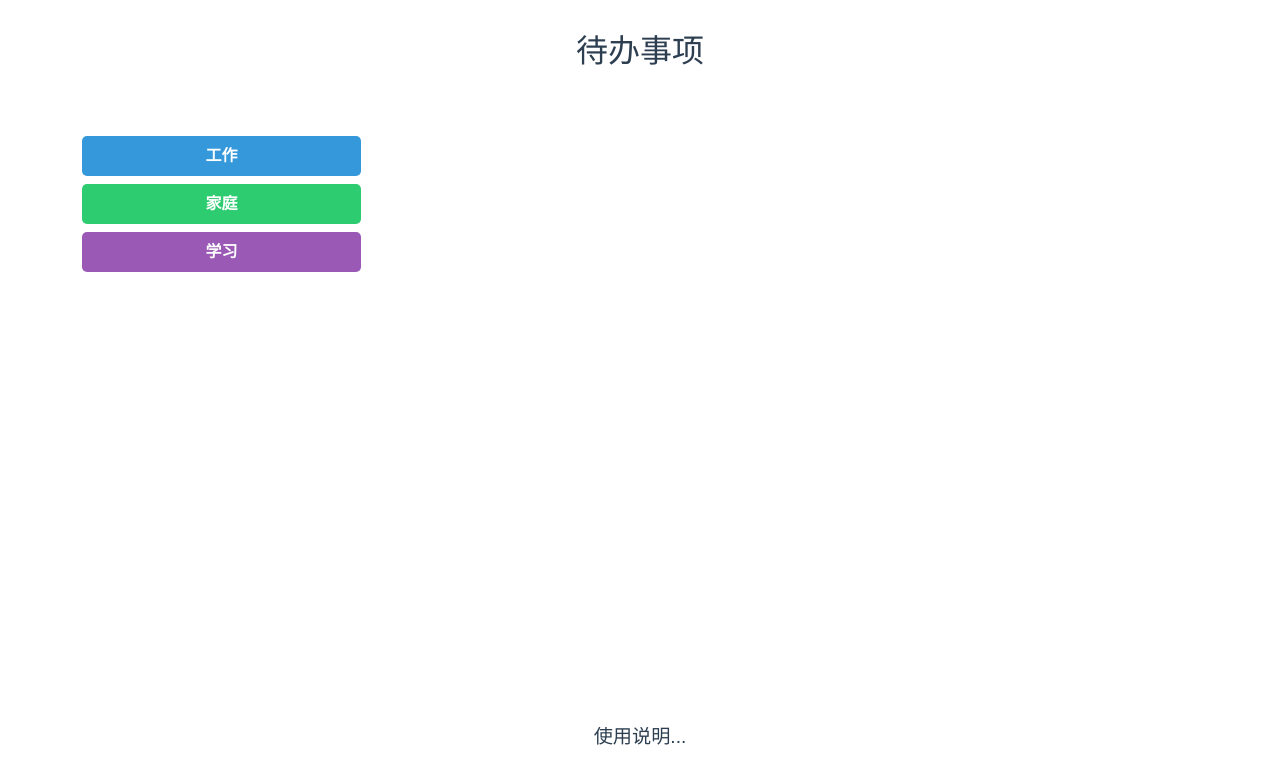
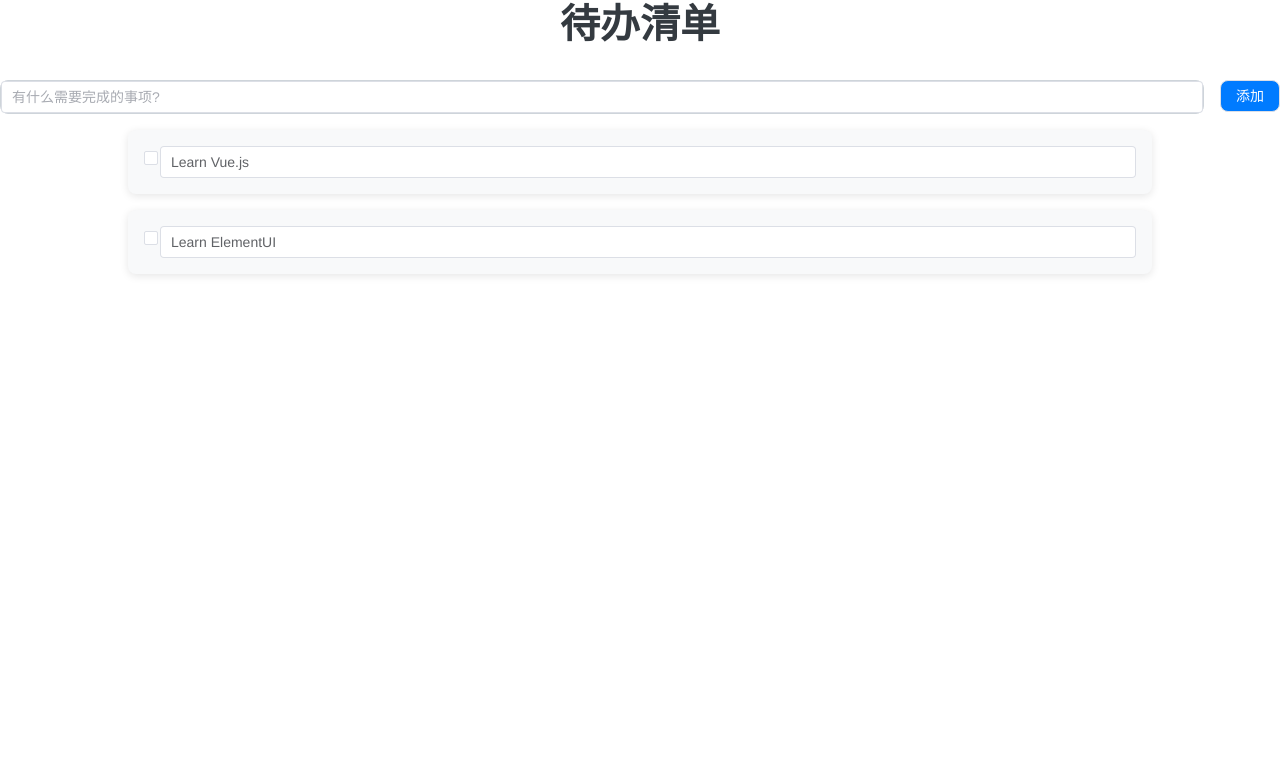
Before and after one commit to QingYang1807/EfficientOffice, a Vue app in the folder frontend/: page /#/todo in a window 1280 px wide. Shown: the top 784 px of the page. Built offline with nearby package versions, Linux system fonts and the light colour scheme.

Commit message:
update todo-list page,element-plus dependency and main.js

```diff
--- a/frontend/package.json
+++ b/frontend/package.json
@@ -10,6 +10,7 @@
   "dependencies": {
     "bootstrap-vue": "^2.23.1",
     "core-js": "^3.8.3",
+    "element-plus": "^2.3.4",
     "vue": "^3.2.13",
     "vue-router": "^4.0.13"
   },
--- /dev/null
+++ b/frontend/src/components/TodoItem.vue
@@ -0,0 +1,63 @@
+<template>
+  <div class="todo-item">
+    <el-checkbox v-model="todoItem.completed" class="todo-checkbox"></el-checkbox>
+    <el-input v-model="todoItem.text" @blur="updateTodo" class=""></el-input>
+    <el-button @click="deleteTodo" class="todo-button">删除</el-button>
+  </div>
+</template>
+
+<script>
+import { ElCheckbox, ElButton, ElInput } from 'element-plus';
+
+export default {
+  props: ['todo-item'],
+  components: {
+    ElCheckbox,
+    ElButton,
+    ElInput
+  },
+  methods: {
+    deleteTodo() {
+      this.$emit('delete', this.todoItem.id);
+    },
+    updateTodo() {
+      this.$emit('update', this.todoItem);
+    }
+  }
+}
+</script>
+
+<style scoped>
+.todo-item {
+  display: flex;
+  align-items: center;
+  padding: 1rem;
+  background-color: #f8f9fa;
+  border-radius: 0.5rem;
+  box-shadow: 0 2px 8px rgba(0, 0, 0, 0.1);
+  position: relative;
+}
+
+.todo-checkbox {
+  width: 1rem;
+  height: 1rem;
+  flex-shrink: 0;
+}
+
+.todo-input {
+  flex-grow: 1;
+  margin-left: 1rem;
+}
+
+.todo-button {
+  position: absolute;
+  right: 1rem;
+  background-color: #dc3545;
+  color: white;
+  display: none;
+}
+
+.todo-item:hover .todo-button {
+  display: block;
+}
+</style>
--- a/frontend/src/components/TodoItems.vue
+++ b/frontend/src/components/TodoItems.vue
@@ -1,189 +1,87 @@
 <template>
-    <div class="todo-container">
-        <h1 class="text-center">待办事项</h1>
-        <div class="content">
-            <div class="tags">
-                <ul>
-                    <li v-for="(tag, index) in tags" :key="index" :style="{ backgroundColor: tag.color }">
-                        {{ tag.text }}
-                    </li>
-                </ul>
-            </div>
-            <div class="todos">
-                <ul>
-                    <li v-for="todoItem in todoItems" :key="todoItem.id"
-                        @contextmenu.prevent="openContextMenu($event, todoItem)">
-                        <input type="checkbox" v-model="todoItem.starred" @change="updateTodoItem(todoItem)" />
-                        {{ todoItem.title }}
-                        <div class="right-click-menu" v-if="todoItem.showRightClickMenu">
-                            <button @click="editTodoItem(todoItem)">编辑</button>
-                            <button @click="deleteTodoItem(todoItem)">删除</button>
-                            <input type="datetime-local" v-model="todoItem.alarm" @change="updateTodoItem(todoItem)" />
-                        </div>
-                    </li>
-                </ul>
-            </div>
+    <div class="todo-list">
+        <h1 class="title">待办清单</h1>
+        <div class="add-todo">
+            <el-input v-model="newTodo" placeholder="有什么需要完成的事项?" @keyup.enter="addTodo" class="add-input"></el-input>
+            <el-button @click="addTodo" class="add-button">添加</el-button>
         </div>
-        <p class="instructions">使用说明...</p>
-        <div class="right-click-menu" v-if="selectedTodoItem" :style="contextMenuStyles">
-            <button @click="editTodoItem(selectedTodoItem)">编辑</button>
-            <button @click="deleteTodoItem(selectedTodoItem)">删除</button>
-            <input type="datetime-local" v-model="selectedTodoItem.alarm" @change="updateTodoItem(selectedTodoItem)" />
+        <div class="todo-container">
+            <todo-item v-for="todo in todos" :key="todo.id" :todoItem="todo" @delete="deleteTodo" @update="updateTodo"
+                class="todo-item">
+            </todo-item>
         </div>
     </div>
 </template>
 
 <script>
+import { ElInput, ElButton } from 'element-plus';
+import TodoItem from './TodoItem.vue'
+
 export default {
+    components: { TodoItem, ElInput, ElButton },
     data() {
         return {
-            todoItems: JSON.parse(localStorage.getItem("todoItems")) || [],
-            tags: [
-                { text: "工作", color: "#3498db" },
-                { text: "家庭", color: "#2ecc71" },
-                { text: "学习", color: "#9b59b6" },
-                // 更多标签...
+            newTodo: '',
+            todos: [
+                { id: 1, text: 'Learn Vue.js', completed: false },
+                { id: 2, text: 'Learn ElementUI', completed: false },
             ],
-            contextMenuStyles: {},
-            selectedTodoItem: null,
-        };
+        }
     },
     methods: {
-        updateTodoItem(todoItem) {
-            const index = this.todoItems.findIndex((item) => item.id === todoItem.id);
-            this.todoItems.splice(index, 1, todoItem);
-            localStorage.setItem("todoItems", JSON.stringify(this.todoItems));
+        addTodo() {
+            if (this.newTodo) {
+                this.todos.push({ id: Date.now(), text: this.newTodo, completed: false });
+                this.newTodo = '';
+            }
         },
-        editTodoItem(todoItem) {
-            console.log(todoItem);
-            // 编辑待办事项的实现...
+        deleteTodo(id) {
+            this.todos = this.todos.filter(todo => todo.id !== id);
         },
-        deleteTodoItem(todoItem) {
-            this.todoItems = this.todoItems.filter((item) => item.id !== todoItem.id);
-            localStorage.setItem("todoItems", JSON.stringify(this.todoItems));
-        },
-        openContextMenu(event, todoItem) {
-            event.preventDefault();
-            this.contextMenuStyles = {
-                left: `${event.clientX}px`,
-                top: `${event.clientY}px`,
-            };
-            this.selectedTodoItem = todoItem;
-        },
-    },
-};
+        updateTodo(updatedTodo) {
+            const index = this.todos.findIndex(todo => todo.id === updatedTodo.id);
+            if (index !== -1) {
+                this.todos.splice(index, 1, updatedTodo);
+            }
+        }
+    }
+}
 </script>
 
 <style scoped>
-.todo-container {
-    padding: 2rem;
-    display: flex;
-    flex-direction: column;
-    height: 100%;
-}
-
-h1 {
-    font-size: 2em;
-    margin-bottom: 0.5em;
-    color: #2c3e50;
-}
-
-.content {
-    display: flex;
-    flex: 1;
-}
-
-.tags {
-    flex: 1;
-}
-
-.todos {
-    flex: 3;
-}
-
-.tags ul,
-.todos ul {
-    list-style-type: none;
-    padding: 0;
-}
-
-.tags li {
-    padding: 0.5em;
-    margin-bottom: 0.5em;
-    border-radius: 5px;
-    color: white;
+.title {
+    text-align: center;
+    margin-bottom: 2rem;
+    color: #343a40;
     font-weight: bold;
 }
 
-.todos li {
-    position: relative;
-    background-color: #f5f5f5;
-    padding: 1em;
-    border-radius: 5px;
-    margin-bottom: 1em;
+.add-todo {
+    display: flex;
+    justify-content: center;
+    margin-bottom: 1rem;
 }
 
-input[type="checkbox"] {
-    margin-right: 0.5em;
+.add-input {
+    margin-right: 1rem;
+    border-radius: 0.5rem;
+    border: 1px solid #ced4da;
 }
 
-.right-click-menu {
-    position: absolute;
-    top: 0;
-    right: 0;
+.add-button {
+    background-color: #007bff;
+    color: white;
+    border-radius: 0.5rem;
+}
+
+.todo-container {
     display: flex;
     flex-direction: column;
-    gap: 0.5em;
-    background-color: #f5f5f5;
-    padding: 0.5em;
-    border-radius: 5px;
-    box-shadow: 0 2px 4px rgba(0, 0, 0, 0.1);
-    z-index: 10;
+    align-items: center;
 }
 
-button {
-    background-color: #2c3e50;
-    color: white;
-    font-size: 1em;
-    font-weight: bold;
-    padding: 0.5em 1em;
-    border: none;
-    border-radius: 5px;
-    cursor: pointer;
-    transition: background-color 0.3s;
-}
-
-button:hover {
-    background-color: #34495e;
-}
-
-.instructions {
-    font-size: 1.2em;
-    color: #2c3e50;
-    margin-top: 1em;
-    text-align: center;
-}
-
-.right-click-menu {
-    position: absolute;
-    background-color: white;
-    box-shadow: 0 2px 4px rgba(0, 0, 0, 0.1);
-    border-radius: 5px;
-    z-index: 1;
-    padding: 5px;
-}
-
-.right-click-menu button {
-    display: block;
-    background: none;
-    border: none;
-    cursor: pointer;
-    text-align: left;
-    width: 100%;
-    padding: 5px;
-}
-
-.right-click-menu button:hover {
-    background-color: #000;
+.todo-item {
+    margin-bottom: 1rem;
+    width: 80%;
 }
 </style>
--- a/frontend/src/main.js
+++ b/frontend/src/main.js
@@ -1,7 +1,9 @@
 import { createApp } from 'vue'
+import ElementPlus from 'element-plus';
+import 'element-plus/dist/index.css'
 import App from './App.vue'
 import router from './router';
 import 'bootstrap/dist/css/bootstrap.min.css'
 import 'bootstrap-vue/dist/bootstrap-vue.min.css'
 
-createApp(App).use(router).mount('#app')
+createApp(App).use(ElementPlus).use(router).mount('#app')
```
Also changed, not shown: 1 other file (tests, documents, lock files or other folders).
